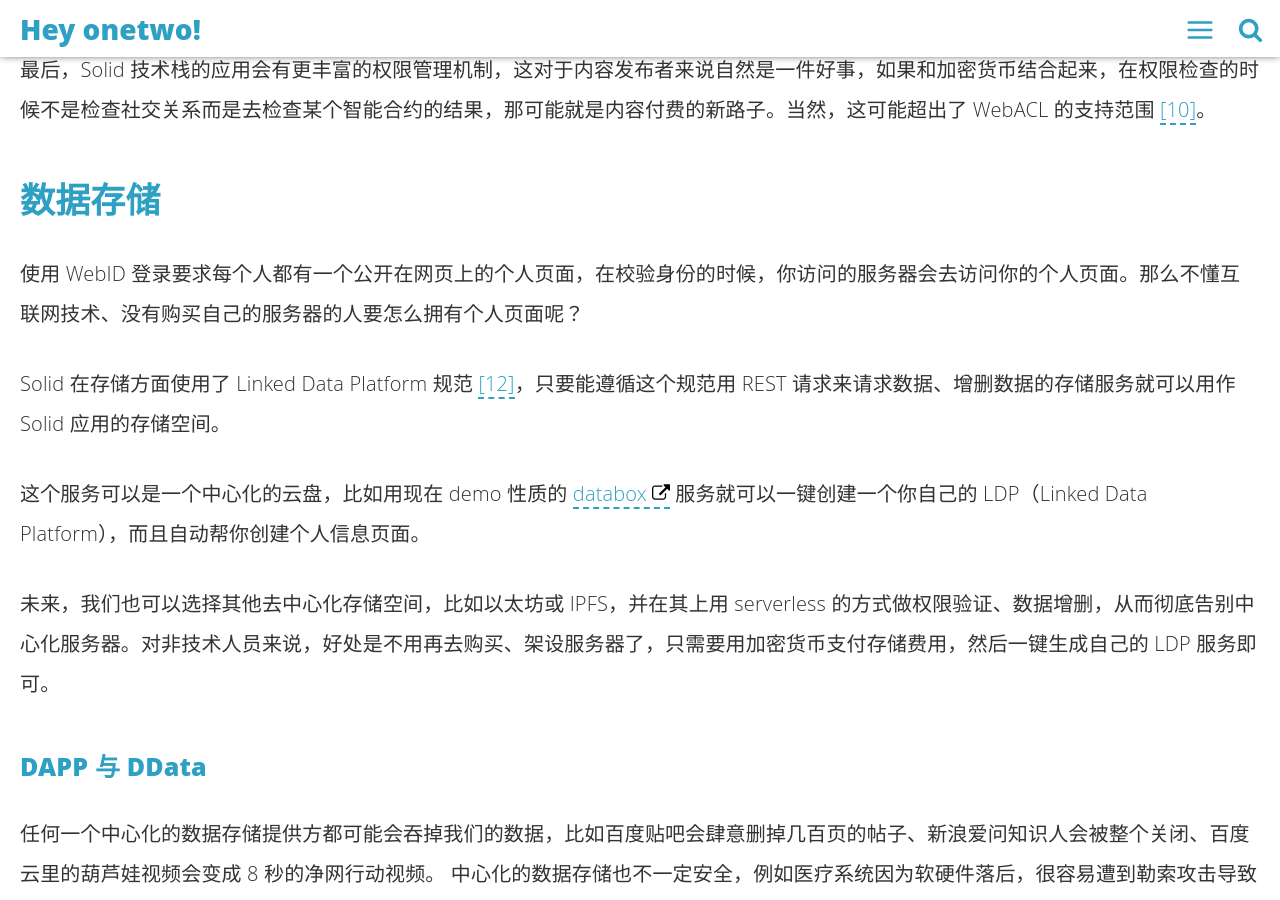
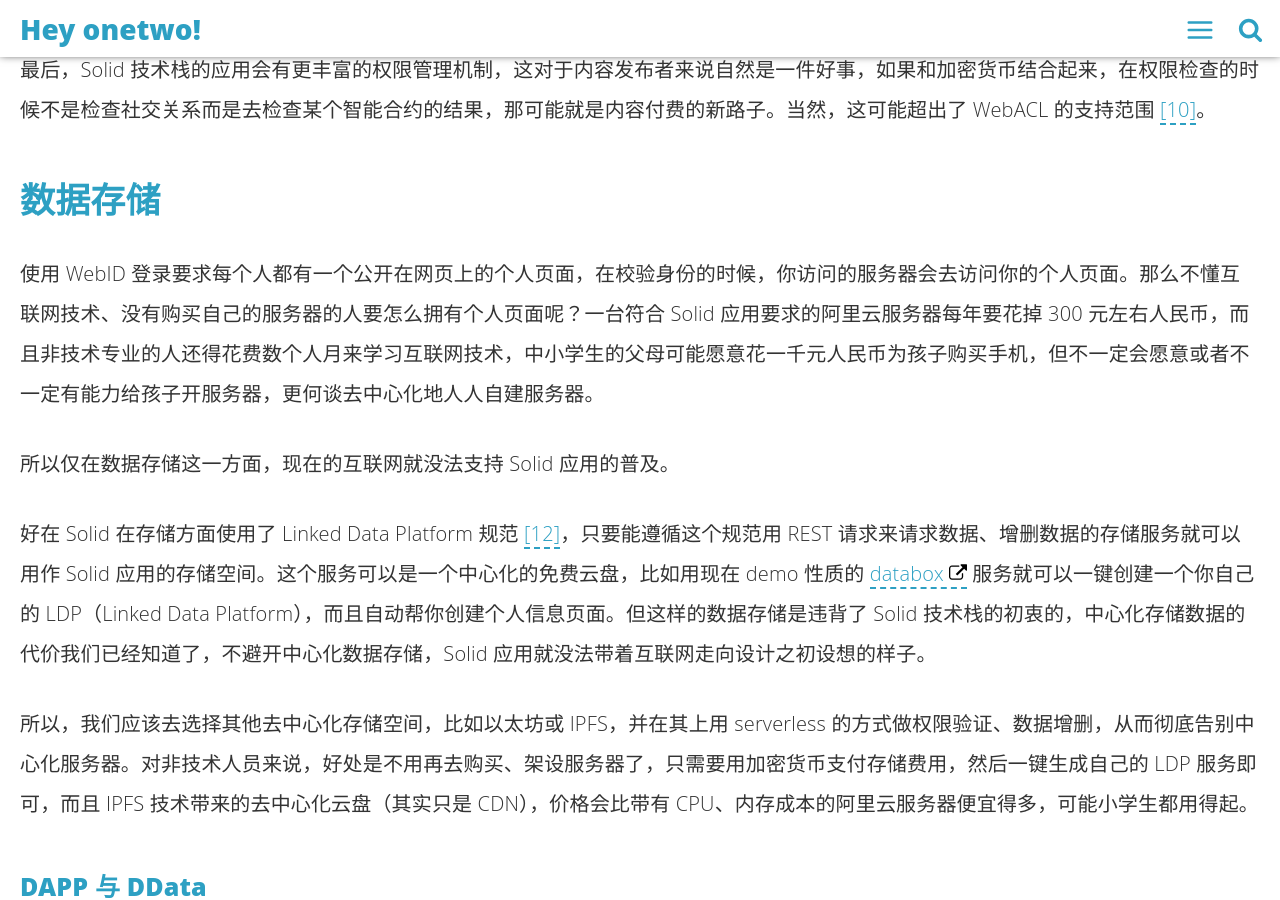
Before and after one commit to linonetwo/linonetwo.github.io, a Jekyll site: the page built from _posts/2018-02-26-看看分布式社交协议Solid.md, in a window 1280 px wide and 900 px high, scrolled down 4586 px. Built offline with Jekyll 4.4.1, drawn with Linux system fonts in a browser that asks for light colours; comment, search, counter and statistics services are not loaded.

Commit message:
大吹大擂 IPFS

```diff
--- a/_posts/2018-02-26-看看分布式社交协议Solid.md
+++ b/_posts/2018-02-26-看看分布式社交协议Solid.md
@@ -74,13 +74,13 @@ WebID 也很类似，我们首先要生成一份公钥放在我们的页面上
 
 ## 数据存储
 
-使用 WebID 登录要求每个人都有一个公开在网页上的个人页面，在校验身份的时候，你访问的服务器会去访问你的个人页面。那么不懂互联网技术、没有购买自己的服务器的人要怎么拥有个人页面呢？
+使用 WebID 登录要求每个人都有一个公开在网页上的个人页面，在校验身份的时候，你访问的服务器会去访问你的个人页面。那么不懂互联网技术、没有购买自己的服务器的人要怎么拥有个人页面呢？一台符合 Solid 应用要求的阿里云服务器每年要花掉 300 元左右人民币，而且非技术专业的人还得花费数个人月来学习互联网技术，中小学生的父母可能愿意花一千元人民币为孩子购买手机，但不一定会愿意或者不一定有能力给孩子开服务器，更何谈去中心化地人人自建服务器。
 
-Solid 在存储方面使用了 Linked Data Platform 规范 [[12]](#12)，只要能遵循这个规范用 REST 请求来请求数据、增删数据的存储服务就可以用作 Solid 应用的存储空间。
+所以仅在数据存储这一方面，现在的互联网就没法支持 Solid 应用的普及。
 
-这个服务可以是一个中心化的云盘，比如用现在 demo 性质的 [databox](https://databox.me/) 服务就可以一键创建一个你自己的 LDP（Linked Data Platform），而且自动帮你创建个人信息页面。
+好在 Solid 在存储方面使用了 Linked Data Platform 规范 [[12]](#12)，只要能遵循这个规范用 REST 请求来请求数据、增删数据的存储服务就可以用作 Solid 应用的存储空间。这个服务可以是一个中心化的免费云盘，比如用现在 demo 性质的 [databox](https://databox.me/) 服务就可以一键创建一个你自己的 LDP（Linked Data Platform），而且自动帮你创建个人信息页面。但这样的数据存储是违背了 Solid 技术栈的初衷的，中心化存储数据的代价我们已经知道了，不避开中心化数据存储，Solid 应用就没法带着互联网走向设计之初设想的样子。
 
-未来，我们也可以选择其他去中心化存储空间，比如以太坊或 IPFS，并在其上用 serverless 的方式做权限验证、数据增删，从而彻底告别中心化服务器。对非技术人员来说，好处是不用再去购买、架设服务器了，只需要用加密货币支付存储费用，然后一键生成自己的 LDP 服务即可。
+所以，我们应该去选择其他去中心化存储空间，比如以太坊或 IPFS，并在其上用 serverless 的方式做权限验证、数据增删，从而彻底告别中心化服务器。对非技术人员来说，好处是不用再去购买、架设服务器了，只需要用加密货币支付存储费用，然后一键生成自己的 LDP 服务即可，而且 IPFS 技术带来的去中心化云盘（其实只是 CDN），价格会比带有 CPU、内存成本的阿里云服务器便宜得多，可能小学生都用得起。
 
 ### DAPP 与 DData
 
```
